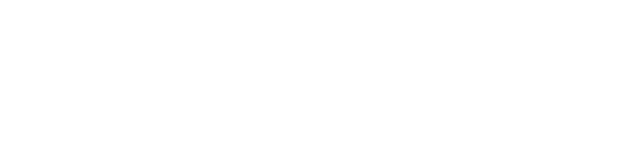
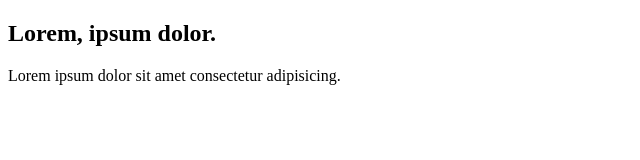
Before and after one commit to AlfaroukRoute/TEASTTEAST, a website: page index.html in a window 1280 px wide. Shown: the whole page, without its empty margins (0-640 px from the left). Drawn offline with Linux system fonts and the light colour scheme.

Commit message:
add index.html & main.css

```diff
--- a/index.html
+++ b/index.html
@@ -7,5 +7,8 @@
 </head>
 <body>
 
+    <h2>Lorem, ipsum dolor.</h2>
+    <p>Lorem ipsum dolor sit amet consectetur adipisicing.</p>
+
 </body>
 </html>
```
Also changed, not shown: package.json (added, +19 -0 lines), css/main.css (added), js/main.js (added).
